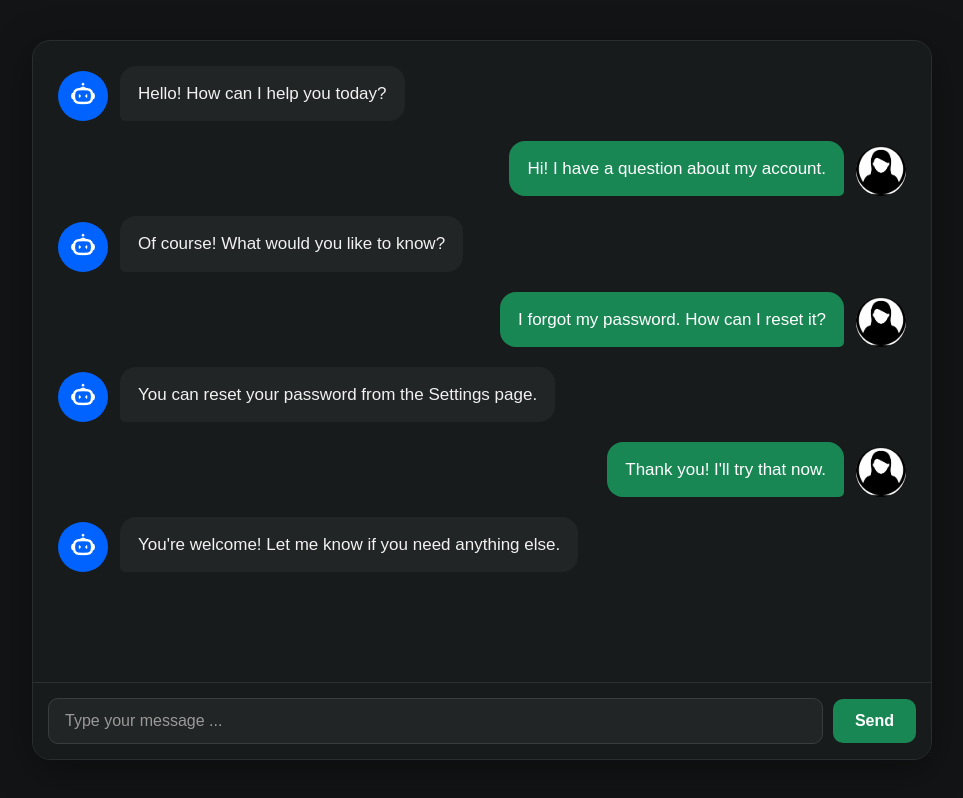
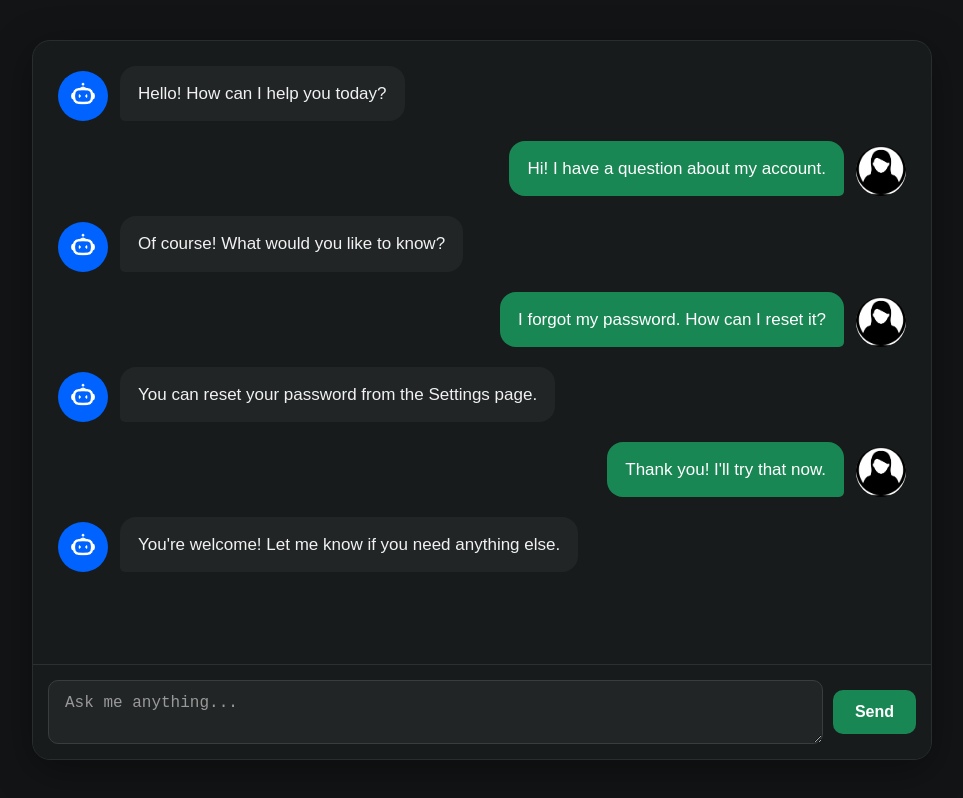
Before and after one commit to Edldev12/Chatbot, a React (Vite) app: page / in a window 1280 px wide. Shown: the whole page, without its empty margins (158-1121 px from the left). Built offline with nearby package versions, Linux system fonts and the light colour scheme.

Commit message:
Improve chatbot message formatting and input handling

```diff
--- a/src/component/ChatInput.jsx
+++ b/src/component/ChatInput.jsx
@@ -57,12 +57,17 @@ function ChatInput({ setChatMessages }) {
 
   return (
     <div className="chat-input-container">
-      <input
+      <textarea
         className="chat-input"
-        type="text"
-        placeholder="Type your message ..."
+        placeholder="Ask me anything..."
         value={inputText}
-        onChange={saveInputText}
+        onChange={(event) => setInputText(event.target.value)}
+        onKeyDown={(event) => {
+          if (event.key === "Enter" && !event.shiftKey) {
+            event.preventDefault();
+            sendMessages();
+          }
+        }}
       />
 
       <button onClick={sendMessages}>Send</button>
```
